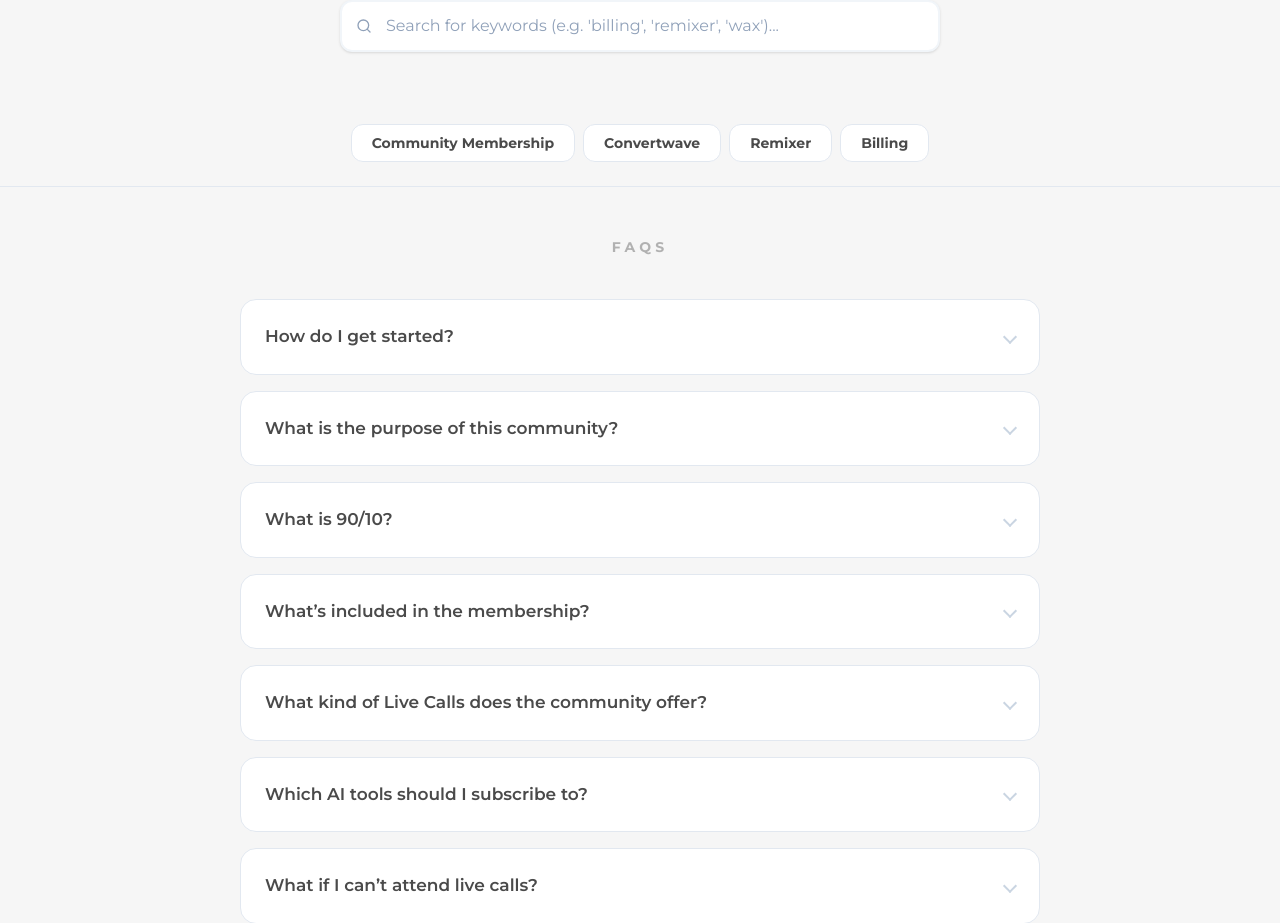
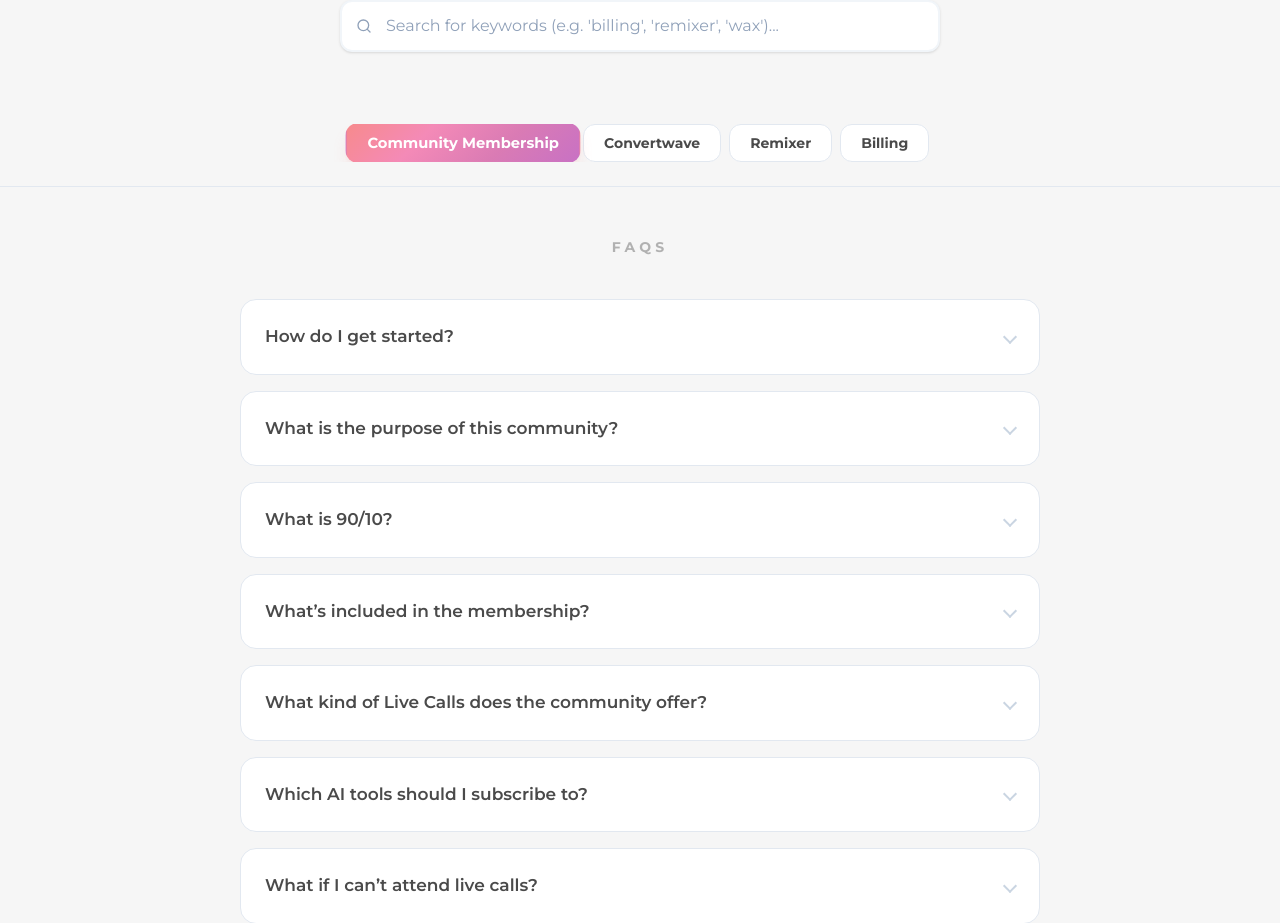
Before and after one commit to taralimm/ai-surfer-faq, a React (Vite) app in the folder the-ai-surfer-faq/: page / in a window 1280 px wide. Shown: the part 880-1803 px from the top of the page. Built offline with nearby package versions, Linux system fonts and the light colour scheme.

Commit message:
Update Navbar.tsx

```diff
--- a/the-ai-surfer-faq/src/components/Navbar.tsx
+++ b/the-ai-surfer-faq/src/components/Navbar.tsx
@@ -1,5 +1,6 @@
 import { motion } from "motion/react";
-import { NavLink, Link } from "react-router-dom";
+import { NavLink, useLocation } from "react-router-dom";
+import { faqData } from "../data/faqData";
 
 interface NavItem {
   id: string;
@@ -11,6 +12,9 @@ interface NavbarProps {
 }
 
 export function Navbar({ items }: NavbarProps) {
+  const location = useLocation();
+  const firstId = faqData[0]?.id;
+
   return (
     <nav className="sticky top-0 z-50 bg-brand-bg/95 backdrop-blur-md border-b border-slate-200 py-4 md:py-6 -mx-6 md:-mx-[60px] px-6 md:px-[60px]">
       <div className="max-w-[800px] mx-auto">
@@ -18,17 +22,21 @@ export function Navbar({ items }: NavbarProps) {
           Tap to switch category
         </p>
         <div className="flex overflow-x-auto md:flex-wrap gap-2 pb-2 md:pb-0 scrollbar-hide justify-start md:justify-center">
-          {items.map((item) => (
+          {items.map((item) => {
+            const isHomeDefault = location.pathname === "/" && item.id === firstId;
+
+            return (
               <NavLink
                 key={item.id}
                 to={`/faq/${item.id}`}
-              className={({ isActive }) =>
-                `whitespace-nowrap px-4 md:px-5 py-2 rounded-xl text-xs md:text-sm font-bold transition-all border flex-shrink-0 ${
-                  isActive
+                className={({ isActive }) => {
+                  const actuallyActive = isActive || isHomeDefault;
+                  return `whitespace-nowrap px-4 md:px-5 py-2 rounded-xl text-xs md:text-sm font-bold transition-all border flex-shrink-0 ${
+                    actuallyActive
                       ? "bg-brand-gradient text-white border-transparent shadow-lg shadow-brand-main/20 scale-105"
                       : "bg-white text-brand-text border-slate-200 hover:border-brand-button"
-                }`
-              }
+                  }`;
+                }}
               >
                 <motion.span
                   whileHover={{ scale: 1.05 }}
@@ -38,7 +46,8 @@ export function Navbar({ items }: NavbarProps) {
                   {item.label}
                 </motion.span>
               </NavLink>
-          ))}
+            );
+          })}
           {/* Spacer for horizontal scroll on mobile */}
           <div className="w-6 flex-shrink-0 md:hidden" />
         </div>
```
Lines whose indentation alone changed are shown as unchanged.
